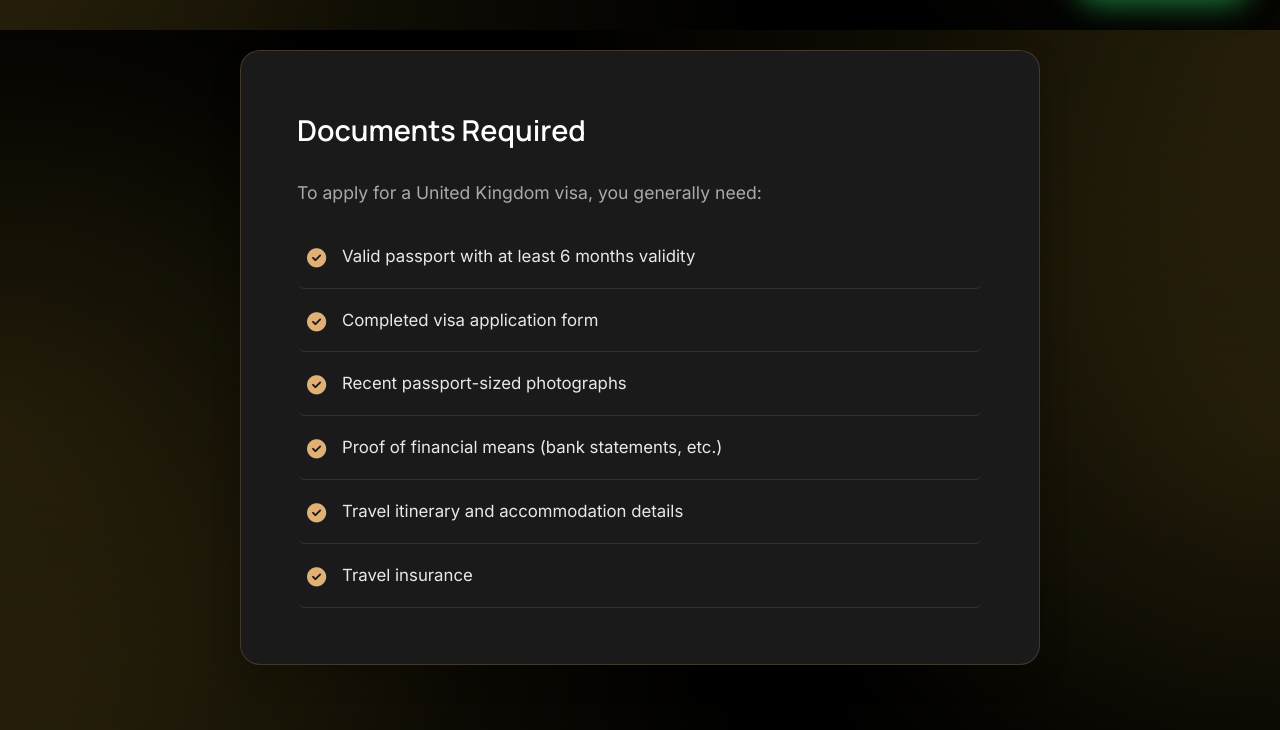
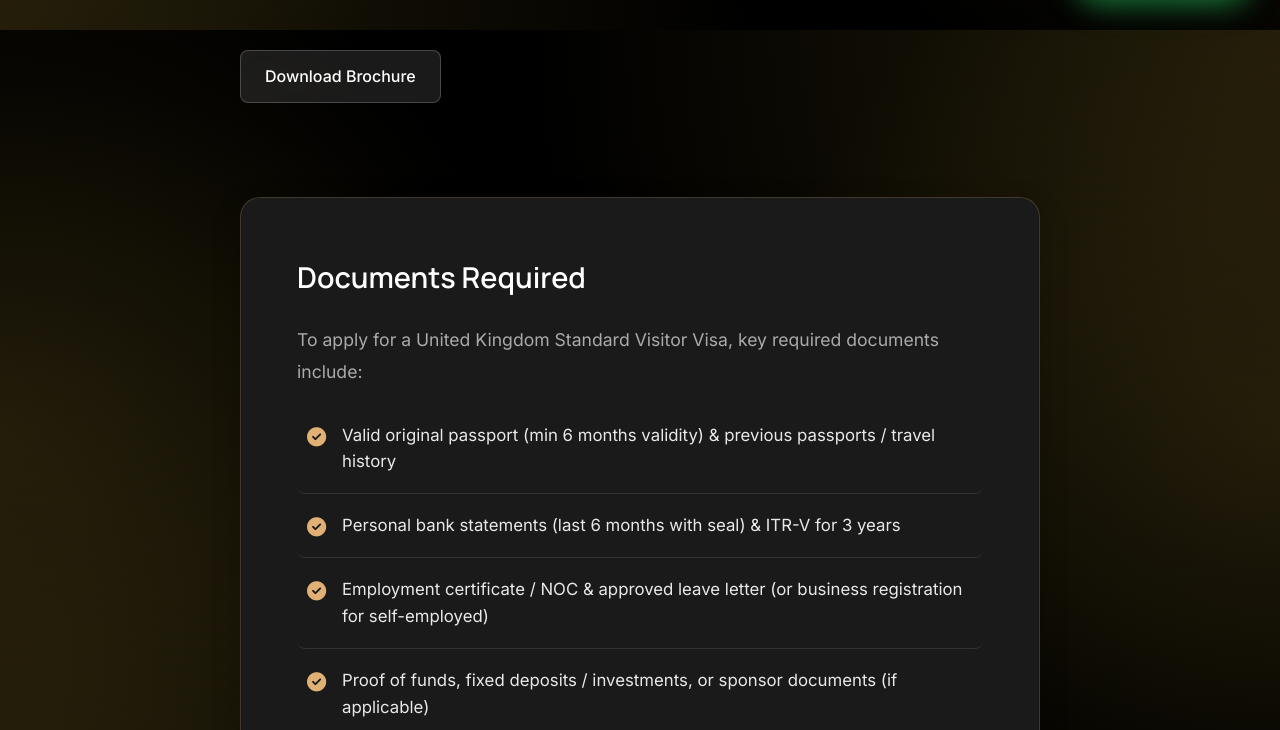
Before and after one commit to KickOffWithAmal/Skypass, a plain HTML site: page uk-visa/index.html in a window 1280 px wide. Shown: the part 770-1500 px from the top of the page. Drawn offline with Linux system fonts and the light colour scheme.

Commit message:
USA ad UK brochures added.

```diff
--- a/uk-visa/index.html
+++ b/uk-visa/index.html
@@ -155,16 +155,21 @@
         <section id="checklist" class="services" style="padding-top: 60px;">
             <div class="about-container" style="max-width: 800px; margin: 0 auto;">
                 <div class="about-content">
+                    <div style="margin-bottom: 30px;">
+                        <a href="/assets/brochures/uk-brochure.pdf" download class="btn-primary">
+                            Download Brochure
+                        </a>
+                    </div>
                     <div class="about-story" style="margin-bottom: 30px;">
                         <h3>Documents Required</h3>
-                        <p>To apply for a United Kingdom visa, you generally need:</p>
+                        <p>To apply for a United Kingdom Standard Visitor Visa, key required documents include:</p>
                         <ul>
-                            <li>Valid passport with at least 6 months validity</li>
-                            <li>Completed visa application form</li>
-                            <li>Recent passport-sized photographs</li>
-                            <li>Proof of financial means (bank statements, etc.)</li>
-                            <li>Travel itinerary and accommodation details</li>
-                            <li>Travel insurance</li>
+                            <li>Valid original passport (min 6 months validity) & previous passports / travel history</li>
+                            <li>Personal bank statements (last 6 months with seal) & ITR-V for 3 years</li>
+                            <li>Employment certificate / NOC & approved leave letter (or business registration for self-employed)</li>
+                            <li>Proof of funds, fixed deposits / investments, or sponsor documents (if applicable)</li>
+                            <li>Detailed day-wise UK travel itinerary & hotel stay / accommodation proof</li>
+                            <li>Strong evidence of home-country ties (family, job commitments, property)</li>
                         </ul>
                     </div>
 
```
Also changed, not shown: index.html (+10 -0 lines), usa-visa/index.html (+12 -7 lines), 2 other files.
